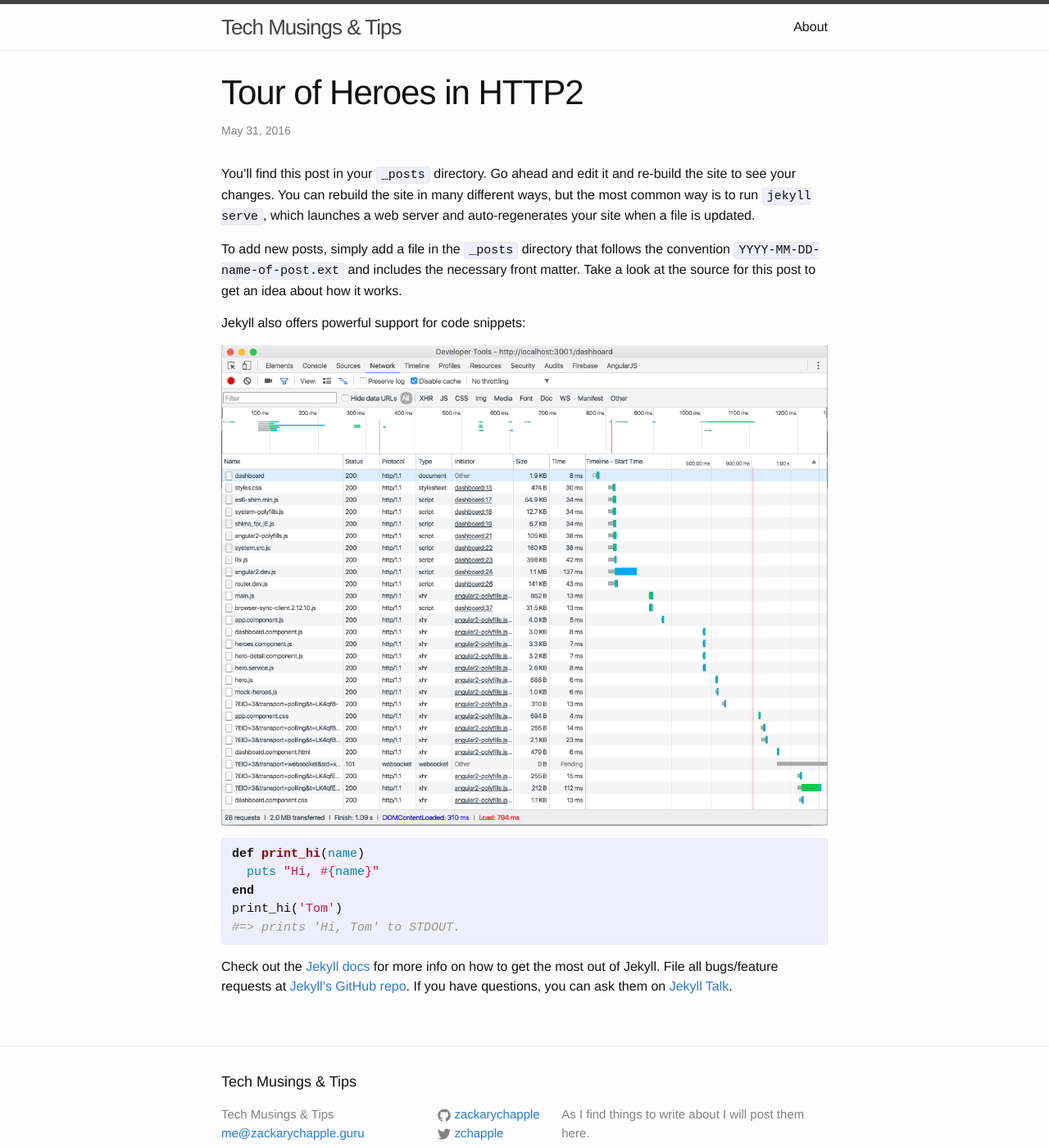
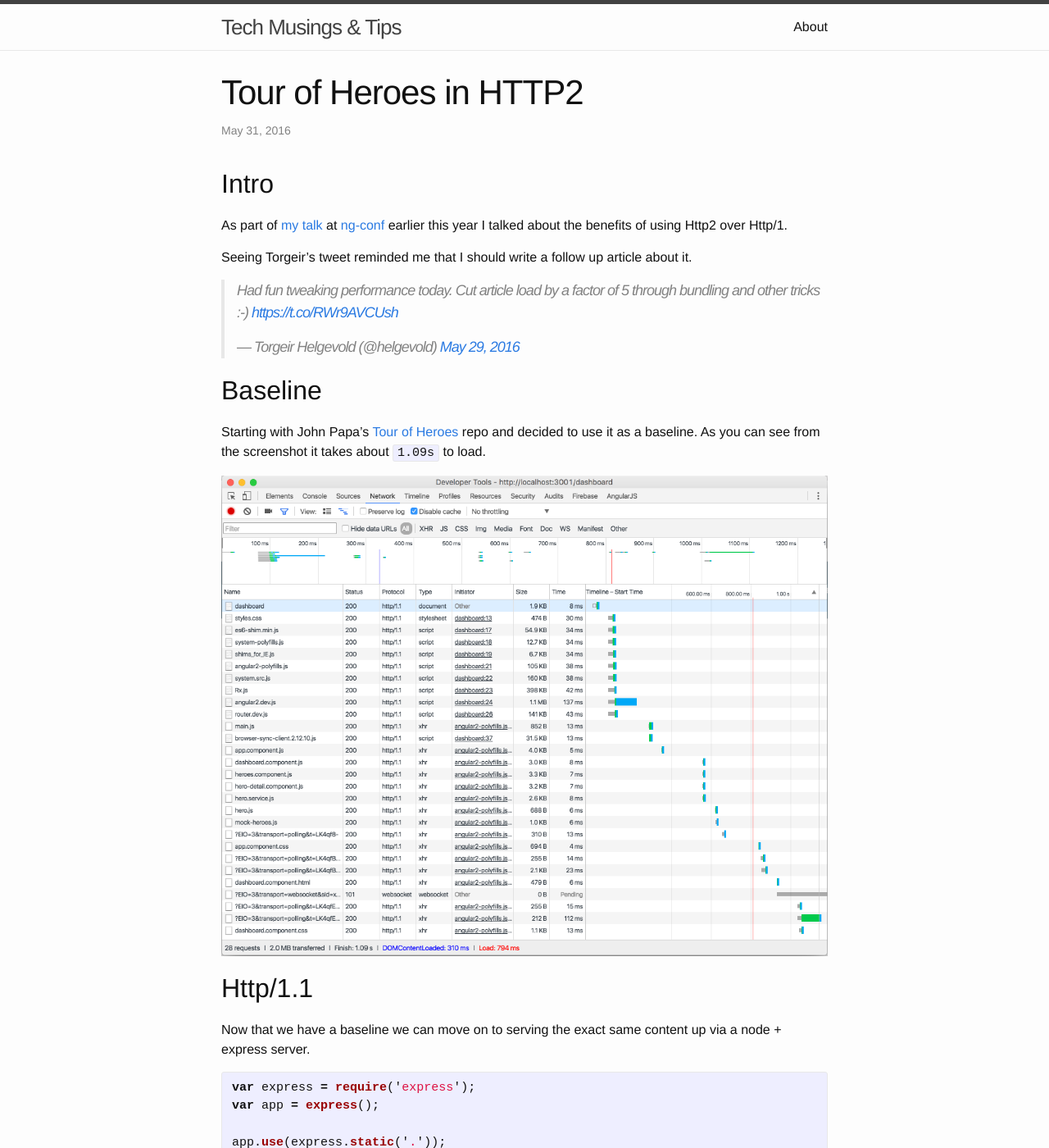
Before and after one commit to zackarychapple/zackarychapple.github.io, a Jekyll site: the page built from _posts/2016-05-31-tour-of-heroes-http2.markdown, in a window 1280 px wide and 1400 px high. Shown: the whole window at 82% size. Built offline with Jekyll 4.4.1, drawn with Linux system fonts in a browser that asks for light colours; comment, search, counter and statistics services are not loaded; some of the changed text lies outside the part shown.

Commit message:
updating first article and adding GA

```diff
--- a/_includes/head.html
+++ b/_includes/head.html
@@ -9,4 +9,13 @@
   <link rel="stylesheet" href="{{ "/css/main.css" | prepend: site.baseurl }}">
   <link rel="canonical" href="{{ page.url | replace:'index.html','' | prepend: site.baseurl | prepend: site.url }}">
   <link rel="alternate" type="application/rss+xml" title="{{ site.title }}" href="{{ "/feed.xml" | prepend: site.baseurl | prepend: site.url }}">
+  <script>
+    (function(i,s,o,g,r,a,m){i['GoogleAnalyticsObject']=r;i[r]=i[r]||function(){
+        (i[r].q=i[r].q||[]).push(arguments)},i[r].l=1*new Date();a=s.createElement(o),
+      m=s.getElementsByTagName(o)[0];a.async=1;a.src=g;m.parentNode.insertBefore(a,m)
+    })(window,document,'script','https://www.google-analytics.com/analytics.js','ga');
+
+    ga('create', 'UA-78530998-1', 'auto');
+    ga('send', 'pageview');
+  </script>
 </head>
--- a/_posts/2016-05-31-tour-of-heroes-http2.markdown
+++ b/_posts/2016-05-31-tour-of-heroes-http2.markdown
@@ -4,25 +4,66 @@ title:  "Tour of Heroes in HTTP2"
 date:   2016-05-30 22:42:56 -0400
 categories: jekyll update
 ---
-You’ll find this post in your `_posts` directory. Go ahead and edit it and re-build the site to see your changes. You can rebuild the site in many different ways, but the most common way is to run `jekyll serve`, which launches a web server and auto-regenerates your site when a file is updated.
+## Intro
+As part of [my talk][youtube] at [ng-conf][ngconf] earlier this year I talked about the benefits of using Http2 over Http/1.
 
-To add new posts, simply add a file in the `_posts` directory that follows the convention `YYYY-MM-DD-name-of-post.ext` and includes the necessary front matter. Take a look at the source for this post to get an idea about how it works.
+Seeing Torgeir's tweet reminded me that I should write a follow up article about it.
+<blockquote class="twitter-tweet" data-lang="en"><p lang="en" dir="ltr">Had fun tweaking performance today. Cut article load by a factor of 5 through bundling and other tricks :-) <a href="https://t.co/RWr9AVCUsh">https://t.co/RWr9AVCUsh</a></p>&mdash; Torgeir Helgevold (@helgevold) <a href="https://twitter.com/helgevold/status/737053087043575808">May 29, 2016</a></blockquote>
+<script async src="//platform.twitter.com/widgets.js" charset="utf-8"></script>
 
-Jekyll also offers powerful support for code snippets:
+## Baseline
+Starting with John Papa's [Tour of Heroes][tour] repo and decided to use it as a baseline.  As you can see from the screenshot it takes about `1.09s` to load.
 
-![My helpful screenshot]({{ site.url }}/assets/LiveServer.png)
+![Live Server Version]({{ site.url }}/assets/LiveServer.png)
 
-{% highlight ruby %}
-def print_hi(name)
-  puts "Hi, #{name}"
-end
-print_hi('Tom')
-#=> prints 'Hi, Tom' to STDOUT.
+## Http/1.1
+Now that we have a baseline we can move on to serving the exact same content up via a node + express server.
+{% highlight javascript %}
+var express = require('express');
+var app = express();
+
+app.use(express.static('.'));
+
+app.listen(3000, function () {
+    console.log('Example app listening on port 3000!');
+});
 {% endhighlight %}
 
-Check out the [Jekyll docs][jekyll-docs] for more info on how to get the most out of Jekyll. File all bugs/feature requests at [Jekyll’s GitHub repo][jekyll-gh]. If you have questions, you can ask them on [Jekyll Talk][jekyll-talk].
+Switching to node + express shaved the time down a little bit to `981ms`.
+This is due mostly to the fact that live server implements hot-reloading, a fantastic feature for development but it does add a little overhead in terms of assets and speed.
+![Node Http/1.1 Version]({{ site.url }}/assets/NodeExpressHttp1.png)
 
+## Http2
+Switching to Http2 is actually pretty straight forward.  First you have to update to Express 5.  Then you can make the following changes to your server javascript.
+Credit for this part goes to [tunniclm][github].
 
-[jekyll-docs]: http://jekyllrb.com/docs/home
-[jekyll-gh]:   https://github.com/jekyll/jekyll
-[jekyll-talk]: https://talk.jekyllrb.com/
+{% highlight javascript %}
+var express = require('express');
+var fs = require('fs');
+var app = express();
+var http2 = require('http2');
+
+express.request.__proto__ = http2.IncomingMessage.prototype;
+express.response.__proto__ = http2.ServerResponse.prototype;
+
+app.use(express.static('.'));
+
+http2.createServer({
+        key: fs.readFileSync('./certs/server.key'),
+        cert: fs.readFileSync('./certs/server.crt')
+    }, app)
+    .listen(3000, (err) => {
+    if (err) {
+        throw new Error(err);
+    }
+console.log(`Listening on port 3000!`);
+});
+{% endhighlight %}
+
+Now that we switched over to Http2 we can see our final speed of `821ms`
+![Node Http2 Version]({{ site.url }}/assets/NodeExpressHttp2.png)
+
+[ngconf]: https://www.ng-conf.org/
+[youtube]: https://www.youtube.com/watch?v=jxt8qe6DSOw
+[tour]: https://github.com/johnpapa/angular2-tour-of-heroes
+[github]: https://github.com/expressjs/express/issues/2761#issuecomment-216912022
```
Also changed, not shown: _posts/2016-05-30-welcome-to-jekyll.markdown (deleted, +0 -25 lines).
